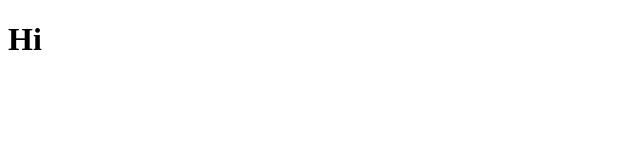
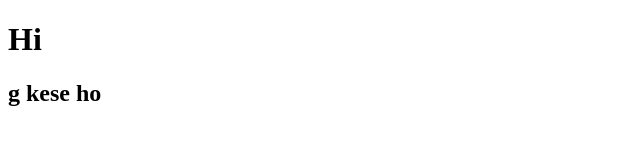
Before and after one commit to AqeelMalik123/smartgit, a plain HTML site: page index.html in a window 1280 px wide. Shown: the whole page, without its empty margins (0-640 px from the left). Drawn offline with Linux system fonts and the light colour scheme.

Commit message:
2nd commit

```diff
--- a/index.html
+++ b/index.html
@@ -9,5 +9,6 @@
 </head>
 <body>
     <h1>Hi</h1>
+    <h2>g kese ho</h2>
 </body>
 </html>
```
